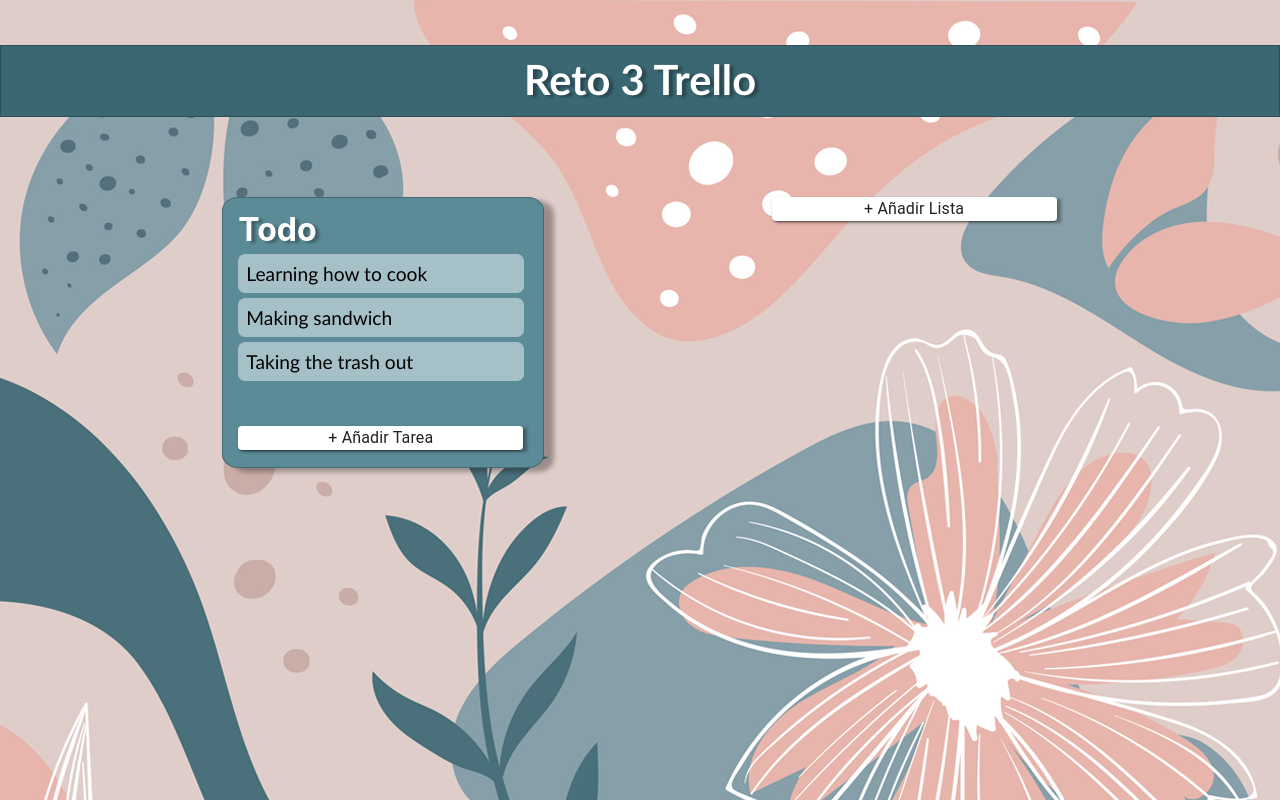
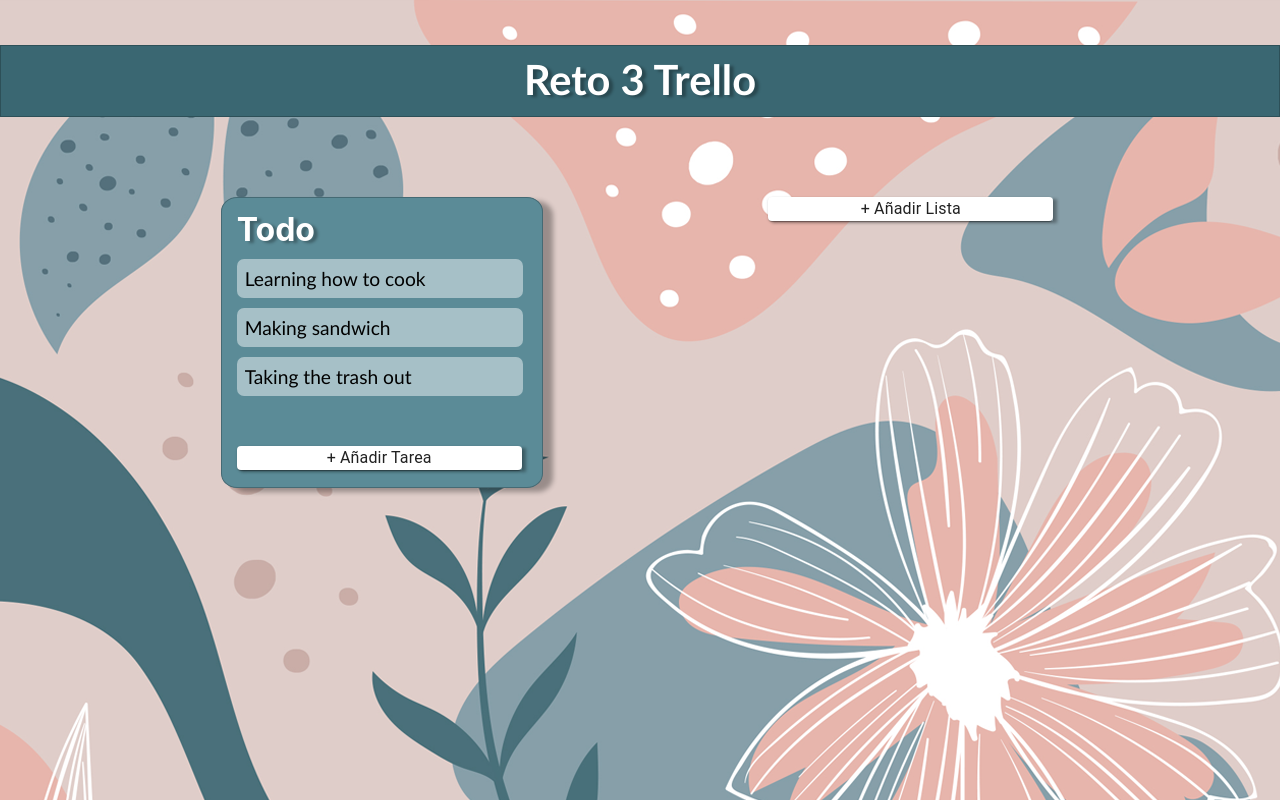
Before and after one commit to creativa-nk/Reto3, a React (Create React App) app: page / in a window 1280 px wide. Built offline with nearby package versions, Linux system fonts and the light colour scheme.

Commit message:
margin .tarea

```diff
--- a/src/App.css
+++ b/src/App.css
@@ -42,7 +42,7 @@
     height: auto;
     width: 270px;
     padding: 8px;
-    margin:5px ;
+    margin:10px 5px;
     border-radius: 7px;
     font-family: 'Gill Sans', 'Gill Sans MT', Calibri, 'Trebuchet MS', sans-serif;
     font-size: 1.2rem ;
@@ -60,11 +60,11 @@
 
 
 .containetInputCard{
-    background-color:rgba(138, 192, 194, 0.637);
+    background-color:rgba(138, 192, 194, 0.568);
     border: 1px solid rgba(73, 99, 100, 0.513);
     margin-top: 40px;
     margin-left: 4px ;
-    width: 265px;
+    width: 270px;
     height:auto;
     padding: 7px 10px 8px;
     border-radius: 5px;
```
